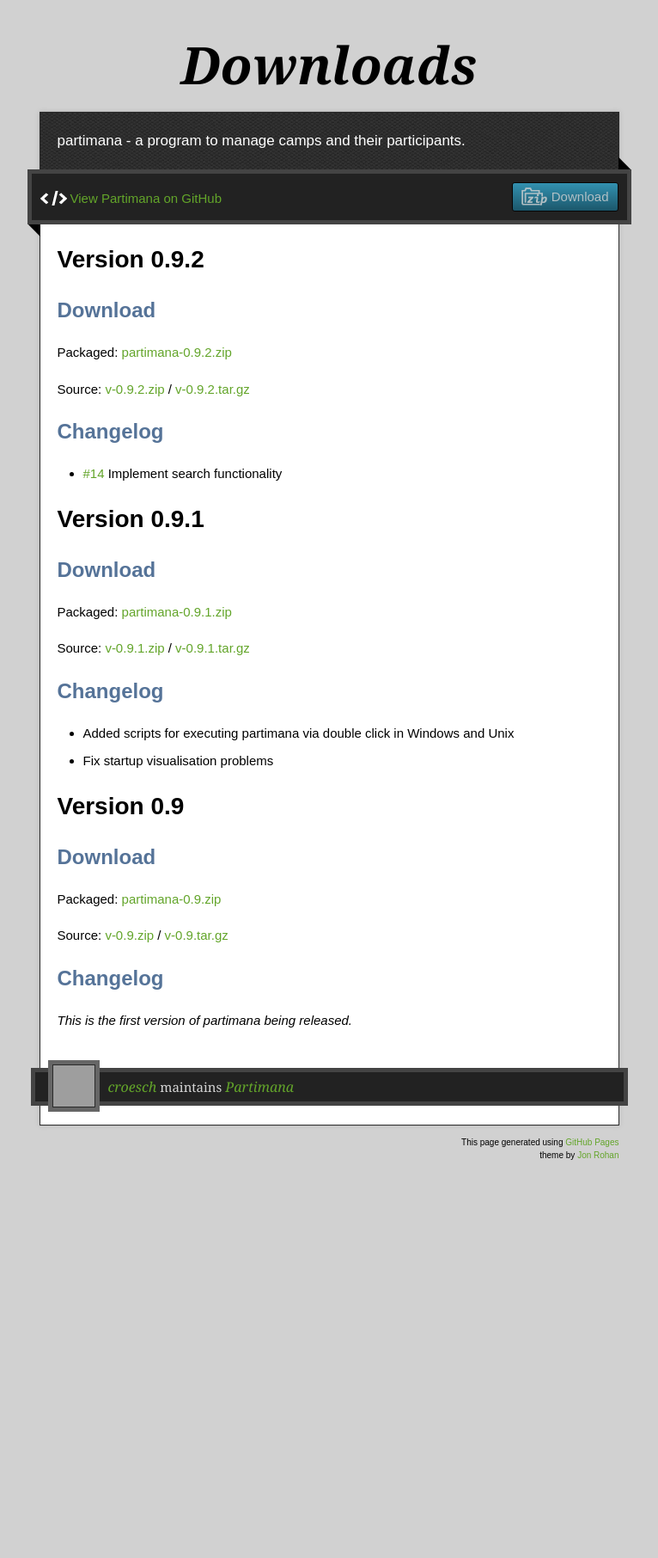
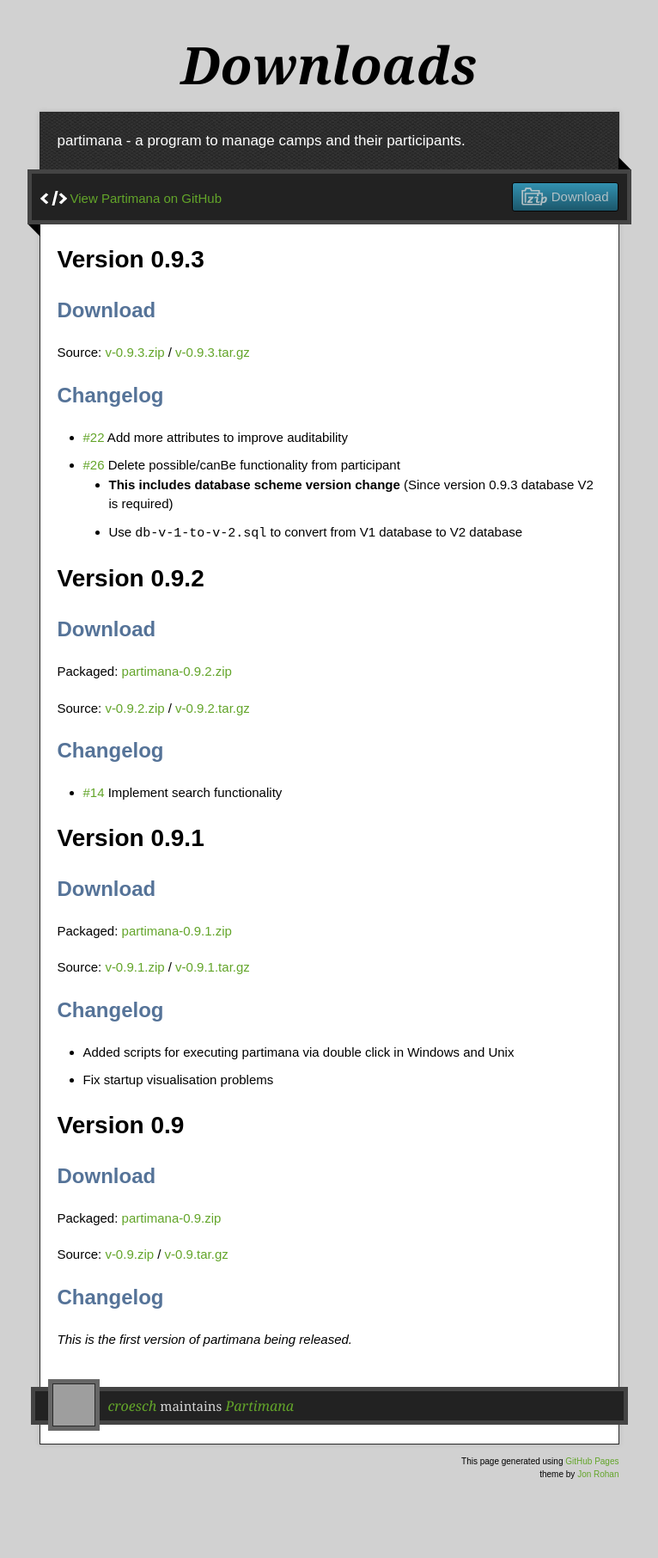
Before and after one commit to croesch/partimana, a Jekyll site: the page built from downloads.md, in a window 1280 px wide. Shown: the whole page at 86% size, without its empty margins (257-1023 px from the left). Built offline with Jekyll 4.4.1, drawn with Linux system fonts in a browser that asks for light colours; before the commit the page ends 1441 px from its top, so only the background shows below that; grey boxes are pictures that could not be loaded.

Commit message:
Add download of 0.9.3.

```diff
--- a/downloads.md
+++ b/downloads.md
@@ -2,6 +2,16 @@
 layout: default
 title: Downloads
 ---
+
+# Version 0.9.3
+## Download
+Source: [v-0.9.3.zip](https://github.com/croesch/partimana/archive/v-0.9.3.zip) / [v-0.9.3.tar.gz](https://github.com/croesch/partimana/archive/v-0.9.3.tar.gz)
+
+## Changelog
+* [#22](https://github.com/croesch/partimana/issues/22) Add more attributes to improve auditability
+* [#26](https://github.com/croesch/partimana/issues/26) Delete possible/canBe functionality from participant
+  * __This includes database scheme version change__ (Since version 0.9.3 database V2 is required)
+  * Use `db-v-1-to-v-2.sql` to convert from V1 database to V2 database
 
 # Version 0.9.2
 ## Download
@@ -14,21 +24,21 @@
 
 
 # Version 0.9.1
-##Download
+## Download
 Packaged: [partimana-0.9.1.zip](https://github.com/croesch/partimana/releases/download/v-0.9.1/partimana-0.9.1.zip)
 
 Source: [v-0.9.1.zip](https://github.com/croesch/partimana/archive/v-0.9.1.zip) /  [v-0.9.1.tar.gz](https://github.com/croesch/partimana/archive/v-0.9.1.tar.gz)
 
-##Changelog
+## Changelog
 * Added scripts for executing partimana via double click in Windows and Unix
 * Fix startup visualisation problems
 
 
 # Version 0.9
-##Download
+## Download
 Packaged: [partimana-0.9.zip](https://github.com/croesch/partimana/releases/download/v-0.9/partimana-0.9.zip)
 
 Source: [v-0.9.zip](https://github.com/croesch/partimana/archive/v-0.9.zip) /  [v-0.9.tar.gz](https://github.com/croesch/partimana/archive/v-0.9.tar.gz)
 
-##Changelog
+## Changelog
 *This is the first version of partimana being released.*
```
